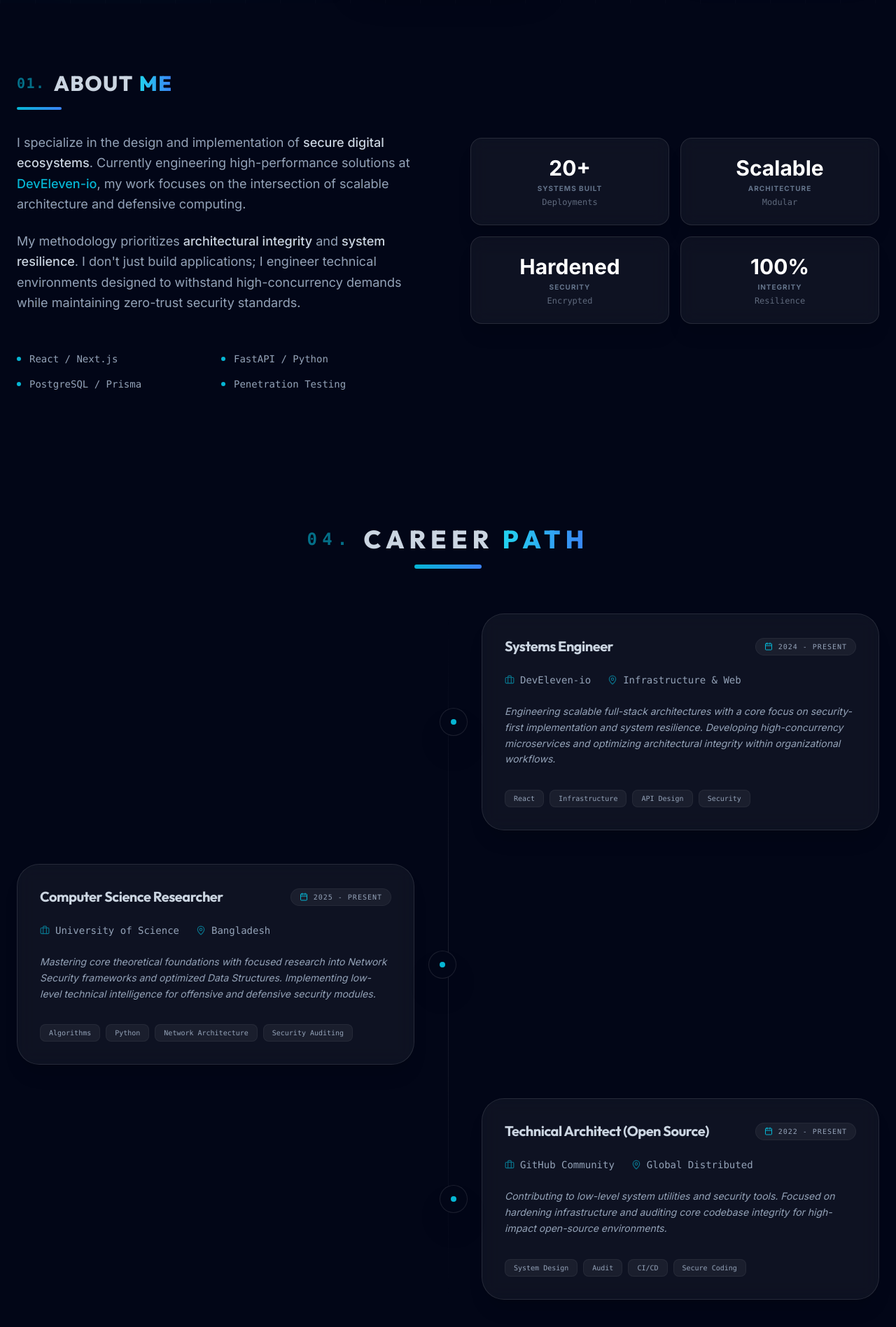
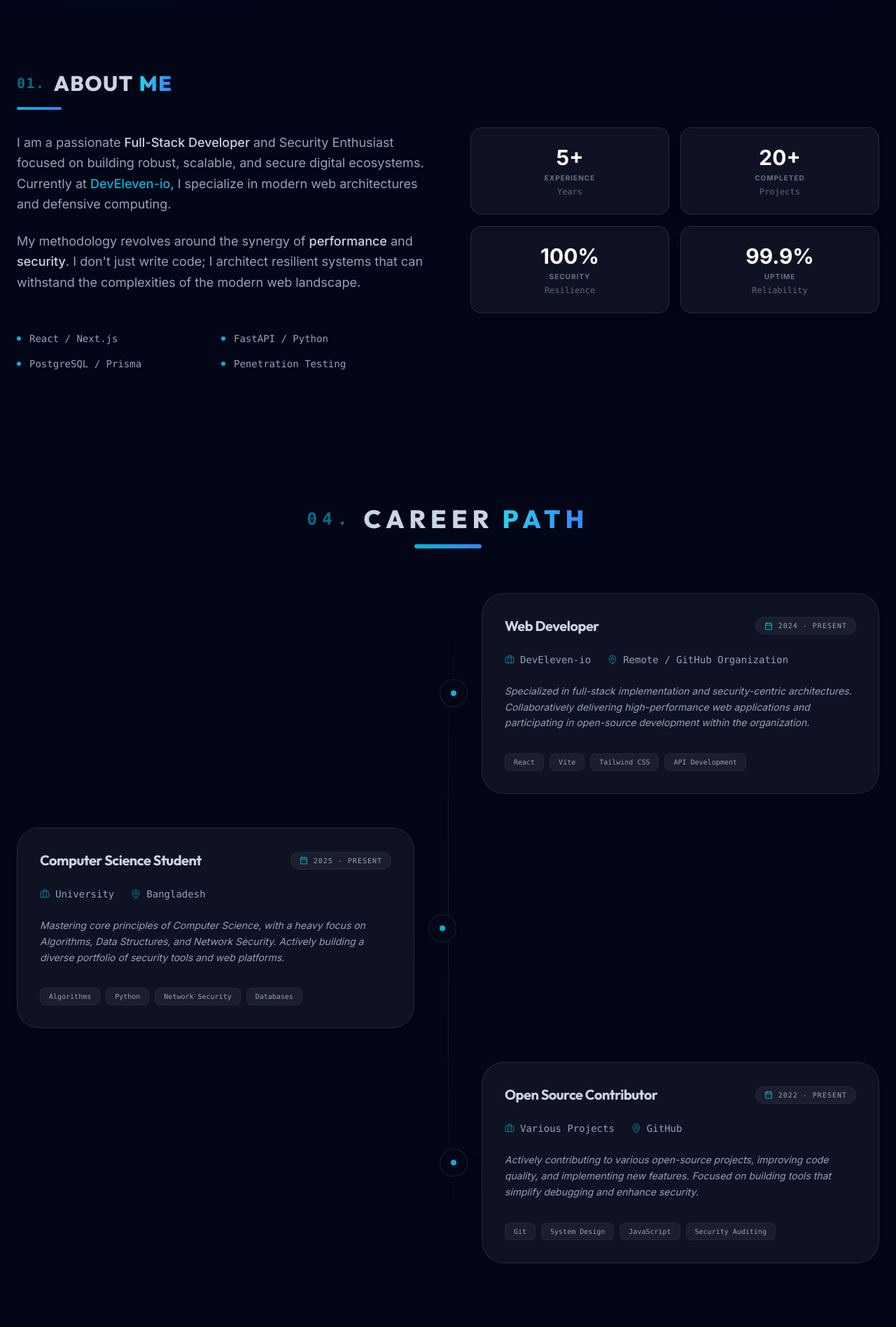
Before and after one commit to rushdv/portfolio, a React (Vite) app: page / in a window 1280 px wide. Shown: the part 795-2692 px from the top of the page at 70% size. Built offline with nearby package versions, Linux system fonts and the light colour scheme.

Commit message:
style: revert content changes while keeping 'man man' design vibe

```diff
--- a/src/sections/About.jsx
+++ b/src/sections/About.jsx
@@ -22,10 +22,10 @@ export default function About({ theme }) {
 
                         <div className="space-y-6 text-[var(--text-secondary)] text-lg leading-relaxed font-light">
                             <p>
-                                I specialize in the design and implementation of <span className="text-[var(--text-primary)] font-medium">secure digital ecosystems</span>. Currently engineering high-performance solutions at <span className="text-cyan-500 hover:underline cursor-pointer font-medium">DevEleven-io</span>, my work focuses on the intersection of scalable architecture and defensive computing.
+                                I am a passionate <span className="text-[var(--text-primary)] font-medium">Full-Stack Developer</span> and Security Enthusiast focused on building robust, scalable, and secure digital ecosystems. Currently at <span className="text-cyan-500 hover:underline cursor-pointer font-medium">DevEleven-io</span>, I specialize in modern web architectures and defensive computing.
                             </p>
                             <p>
-                                My methodology prioritizes <span className="text-[var(--text-primary)] font-medium">architectural integrity</span> and <span className="text-[var(--text-primary)] font-medium">system resilience</span>. I don't just build applications; I engineer technical environments designed to withstand high-concurrency demands while maintaining zero-trust security standards.
+                                My methodology revolves around the synergy of <span className="text-[var(--text-primary)] font-medium">performance</span> and <span className="text-[var(--text-primary)] font-medium">security</span>. I don't just write code; I architect resilient systems that can withstand the complexities of the modern web landscape.
                             </p>
                         </div>
 
@@ -47,10 +47,10 @@ export default function About({ theme }) {
                     {/* Interactive Stats Grid */}
                     <div className="grid grid-cols-2 gap-4">
                         {[
-                            { label: "Systems Built", value: "20+", sub: "Deployments" },
-                            { label: "Architecture", value: "Scalable", sub: "Modular" },
-                            { label: "Security", value: "Hardened", sub: "Encrypted" },
-                            { label: "Integrity", value: "100%", sub: "Resilience" }
+                            { label: "Experience", value: "5+", sub: "Years" },
+                            { label: "Completed", value: "20+", sub: "Projects" },
+                            { label: "Security", value: "100%", sub: "Resilience" },
+                            { label: "Uptime", value: "99.9%", sub: "Reliability" }
                         ].map((stat, i) => (
                             <motion.div
                                 key={stat.label}
--- a/src/sections/Experience.jsx
+++ b/src/sections/Experience.jsx
@@ -3,28 +3,28 @@ import { Briefcase, Calendar, MapPin } from "lucide-react";
 
 const experiences = [
     {
-        title: "Systems Engineer",
+        title: "Web Developer",
         company: "DevEleven-io",
-        location: "Infrastructure & Web",
+        location: "Remote / GitHub Organization",
         period: "2024 - Present",
-        description: "Engineering scalable full-stack architectures with a core focus on security-first implementation and system resilience. Developing high-concurrency microservices and optimizing architectural integrity within organizational workflows.",
-        skills: ["React", "Infrastructure", "API Design", "Security"]
+        description: "Specialized in full-stack implementation and security-centric architectures. Collaboratively delivering high-performance web applications and participating in open-source development within the organization.",
+        skills: ["React", "Vite", "Tailwind CSS", "API Development"]
     },
     {
-        title: "Computer Science Researcher",
-        company: "University of Science",
+        title: "Computer Science Student",
+        company: "University",
         location: "Bangladesh",
         period: "2025 - Present",
-        description: "Mastering core theoretical foundations with focused research into Network Security frameworks and optimized Data Structures. Implementing low-level technical intelligence for offensive and defensive security modules.",
-        skills: ["Algorithms", "Python", "Network Architecture", "Security Auditing"]
+        description: "Mastering core principles of Computer Science, with a heavy focus on Algorithms, Data Structures, and Network Security. Actively building a diverse portfolio of security tools and web platforms.",
+        skills: ["Algorithms", "Python", "Network Security", "Databases"]
     },
     {
-        title: "Technical Architect (Open Source)",
-        company: "GitHub Community",
-        location: "Global Distributed",
+        title: "Open Source Contributor",
+        company: "Various Projects",
+        location: "GitHub",
         period: "2022 - Present",
-        description: "Contributing to low-level system utilities and security tools. Focused on hardening infrastructure and auditing core codebase integrity for high-impact open-source environments.",
-        skills: ["System Design", "Audit", "CI/CD", "Secure Coding"]
+        description: "Actively contributing to various open-source projects, improving code quality, and implementing new features. Focused on building tools that simplify debugging and enhance security.",
+        skills: ["Git", "System Design", "JavaScript", "Security Auditing"]
     }
 ];
 
--- a/src/sections/Hero.jsx
+++ b/src/sections/Hero.jsx
@@ -42,11 +42,11 @@ export default function Hero({ theme }) {
               </h1>
             </div>
 
-            <h3 className="text-2xl md:text-3xl font-semibold text-[var(--text-primary)] max-w-2xl leading-tight opacity-90">
-              Architecting <span className="text-cyan-500">resilient digital infrastructure</span> at the intersection of engineering and cybersecurity.
+            <h3 className="text-2xl md:text-3xl font-semibold text-[var(--text-secondary)] max-w-2xl leading-tight">
+              Crafting <span className="text-[var(--text-primary)]">secure digital experiences</span> at the intersection of development and defense.
             </h3>
             <p className="text-[var(--text-secondary)] max-w-xl text-lg leading-relaxed font-light">
-              Full-Stack Systems Engineer specialized in high-performance web architectures and <span className="text-cyan-500/80 font-medium">security-hardened</span> technical ecosystems.
+              Computer Science student and Full-Stack Developer specialized in modern web architectures and <span className="text-cyan-500/80 font-medium">security-first</span> engineering.
             </p>
           </div>
 
--- a/src/sections/Skills.jsx
+++ b/src/sections/Skills.jsx
@@ -1,10 +1,10 @@
 import { motion } from "framer-motion";
 
 const skills = {
-    "Kernel & Core": ["React/Next.js", "TypeScript", "Tailwind CSS", "Framer Motion", "Redux/Zustand", "HTML5/CSS3"],
-    "Logic & Systems": ["Node.js", "Python/FastAPI", "Go", "PostgreSQL/Prisma", "Redis", "WebSockets/gRPC"],
-    "Defense & Intelligence": ["Network Security", "Penetration Testing", "OAuth2/JWT", "Cryptography", "Kali/Metasploit", "Zero Trust"],
-    "Architecture & Flow": ["Docker/K8s", "AWS/Cloud", "Git/CI-CD", "System Design", "Microservices", "Vercel"]
+    Frontend: ["HTML5/CSS3", "React/Next.js", "Tailwind CSS", "Framer Motion", "TypeScript", "JavaScript"],
+    Backend: ["Node.js", "Python/FastAPI", "Express", "PostgreSQL", "Prisma", "WebSockets"],
+    Security: ["Penetration Testing", "Network Security", "Metasploit", "Kali Linux", "Wireshark", "Burp Suite"],
+    Tools: ["Git/GitHub", "Docker", "AWS", "Vercel", "Figma", "VS Code"]
 };
 
 export default function Skills({ theme }) {
```
